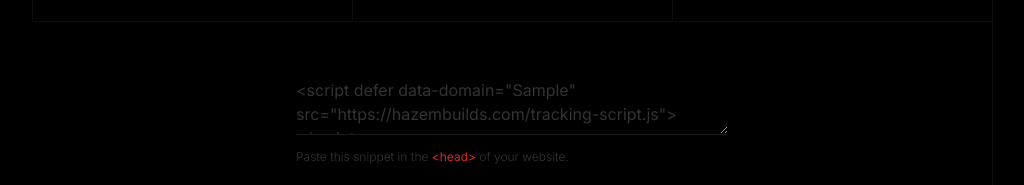
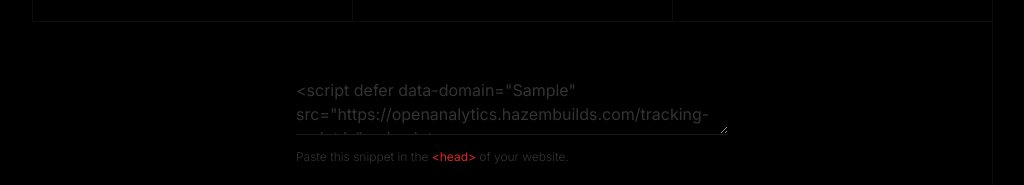
Before and after one commit to HazWahb8080/open-analytics, a Next.js app: page /add in a window 1280 px wide. Both pictures are taken after typing "Sample" into the empty fields and a click on the button "add website". Shown: the part 300-485 px from the top of the page, without its empty margins (128-1152 px from the left). Built offline with nearby package versions, Linux system fonts and the light colour scheme; no server answers; the database is empty.

Commit message:
test custom events

```diff
--- a/app/[website]/page.js
+++ b/app/[website]/page.js
@@ -159,7 +159,7 @@
               type="text"
               className="input text-white/20 cursor-pointer"
               disabled
-              value={`<script defer data-domain="${website}" src="https://hazembuilds.com/tracking-script.js"></script>`}
+              value={`<script defer data-domain="${website}" src="https://openanalytics.hazembuilds.com/tracking-script.js"></script>`}
             />
             <p className="text-xs text-white/20 pt-2 font-light">
               Paste this snippet in the{" "}
--- a/app/add/page.js
+++ b/app/add/page.js
@@ -85,7 +85,7 @@
                 type="text"
                 className="input text-white/20 cursor-pointer"
                 disabled
-                value={`<script defer data-domain="${website}" src="https://hazembuilds.com/tracking-script.js"></script>`}
+                value={`<script defer data-domain="${website}" src="https://openanalytics.hazembuilds.com/tracking-script.js"></script>`}
               />
               <p className="text-xs text-white/20 pt-2 font-light">
                 Paste this snippet in the{" "}
--- a/app/layout.js
+++ b/app/layout.js
@@ -5,7 +5,7 @@
 const inter = Inter({ subsets: ["latin"] });
 
 export const metadata = {
-  title: "Open Analytics | free & privacy-friendly web analytics. ",
+  title: "Open Analytics | free & privacy-friendly web analytics.",
   description: "free & privacy-friendly web analytics software.",
 };
 
@@ -14,8 +14,8 @@
     <html lang="en">
       <Script
         defer
-        data-domain="hazembuilds.com"
-        src="https://hazembuilds.com/tracking-script.js"
+        data-domain="openanalytics.hazembuilds.com"
+        src="https://openanalytics.hazembuilds.com/tracking-script.js"
       />
       <body className={inter.className}>{children}</body>
     </html>
--- a/app/settings/page.js
+++ b/app/settings/page.js
@@ -53,7 +53,7 @@
     navigator.clipboard.writeText(apiKey);
     alert("API key copied to clipboard!");
   };
-  const url = "http://localhost:3000/api/events";
+  const url = "https://openanalytics.hazembuilds.com/api/events";
 
   // Example headers (including the API key)
   const headers = {
@@ -118,6 +118,7 @@
             </button>
           </div>
         )}
+        <button onClick={sendRequest}>send</button>
       </div>
     </Wrapper>
   );
--- a/public/tracking-script.js
+++ b/public/tracking-script.js
@@ -11,7 +11,7 @@
   const params = new URLSearchParams(queryString);
   var source = params.get("utm");
 
-  var endpoint = "https://hazembuilds.com/api/track";
+  var endpoint = "https://openanalytics.hazembuilds.com/api/track";
 
   function generateSessionId() {
     // Generate a random session ID
```
